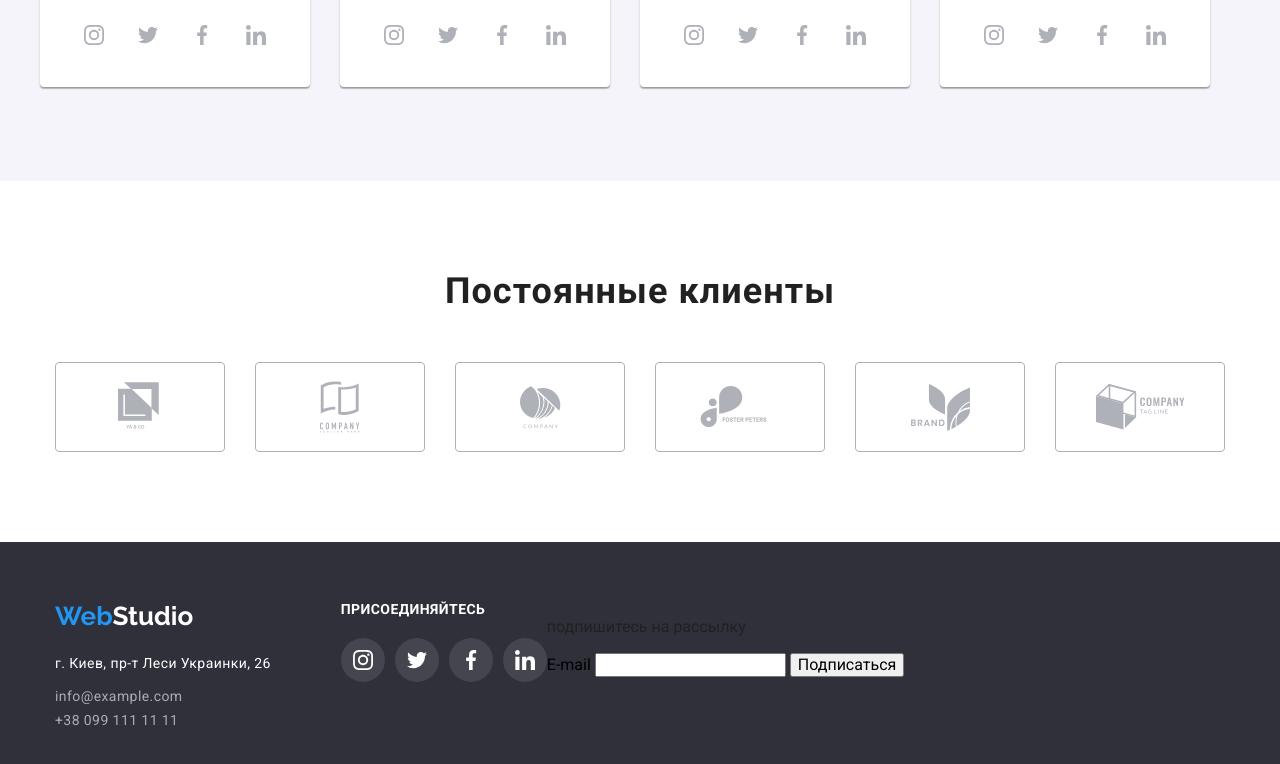
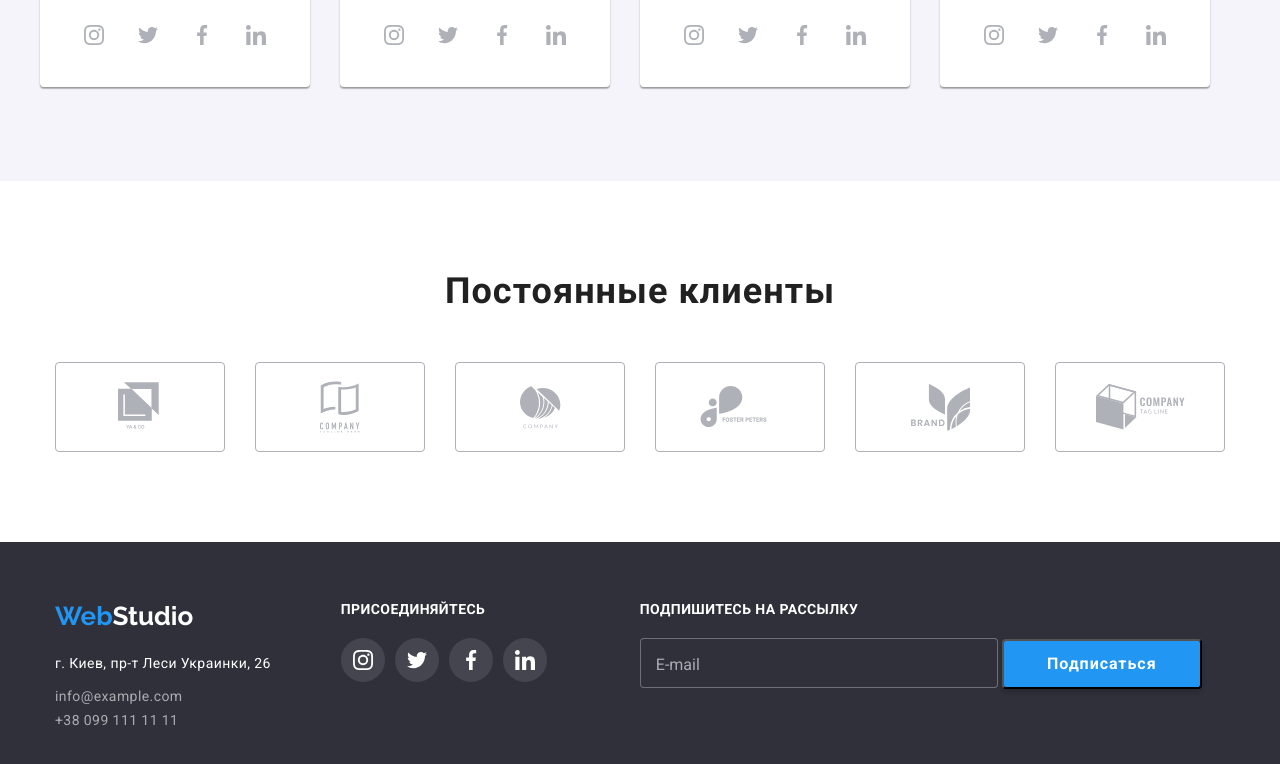
Before and after one commit to Karpenko-Dm/goit-markup-hw-06, a plain HTML site: page index.html in a window 1280 px wide. Shown: the part 2205-2969 px from the top of the page. Drawn offline with nearby package versions, Linux system fonts and the light colour scheme.

Commit message:
добавляет форму в футере

```diff
--- a/css/style.css
+++ b/css/style.css
@@ -342,6 +342,60 @@ footer {
 .footer-social-list > li:not(:last-child) {
   margin-right: 10px;
 }
+
+.footer-form-field {
+  display: inline-block;
+  position: relative;
+
+  min-width: 630px;
+  padding-left: 93px;
+}
+
+.footer-form-field p {
+  font-size: 14px;
+  font-weight: 700;
+  line-height: 1.14;
+  letter-spacing: 0.03em;
+  text-align: left;
+  text-transform: uppercase;
+  color: #ffffff;
+  margin: 0px;
+  padding: 0 0 20px;
+}
+.subscribe-button {
+  min-width: 200px;
+  height: 50px;
+  font-weight: bold;
+  font-size: 16px;
+  line-height: 1.87;
+  letter-spacing: 0.06em;
+
+  color: #ffffff;
+  background-color: var(--accent-color);
+  box-shadow: 0px 4px 4px rgba(0, 0, 0, 0.15);
+  border-radius: 4px;
+}
+
+.footer-form-input {
+  min-width: 358px;
+  height: 50px;
+  padding-top: 15px;
+  padding-bottom: 15px;
+  padding-left: 16px;
+  background: #2f303a;
+
+  border: 1px solid rgba(255, 255, 255, 0.3);
+  box-sizing: border-box;
+  /*filter: drop-shadow(0px 4px 4px rgba(0, 0, 0, 0.15));*/
+  border-radius: 4px;
+}
+
+.footer-form-lable {
+  position: absolute;
+  top: 35%;
+  left: 109px;
+  color: rgba(255, 255, 255, 0.6);
+}
 /*===========Partner================*/
 
 .partner {
@@ -480,8 +534,12 @@ footer {
   align-items: center;
   justify-content: center;
   border-radius: 50%;
+  border: 1px solid rgba(0, 0, 0, 0.1);
+
   width: 30px;
   height: 30px;
+  background-color: #ffffff;
+  fill: #000000;
 }
 
 .form {
--- a/index.html
+++ b/index.html
@@ -298,12 +298,12 @@
       </ul>
     </section>
 
-    <section>
+    <section class="footer-form-field">
       <p>подпишитесь на рассылку</p>
 <form>
-  <lable for="mail">E-mail </lable>
-  <input type="email" name="mail" id="mail" />
-      <button type="submit"> Подписаться</button>
+  <lable for="mail" class="footer-form-lable">E-mail </lable>
+  <input type="email" class="footer-form-input" name="mail" id="mail" />
+      <button type="submit" class="subscribe-button"> Подписаться</button>
     </form>
   </section>
 
```
